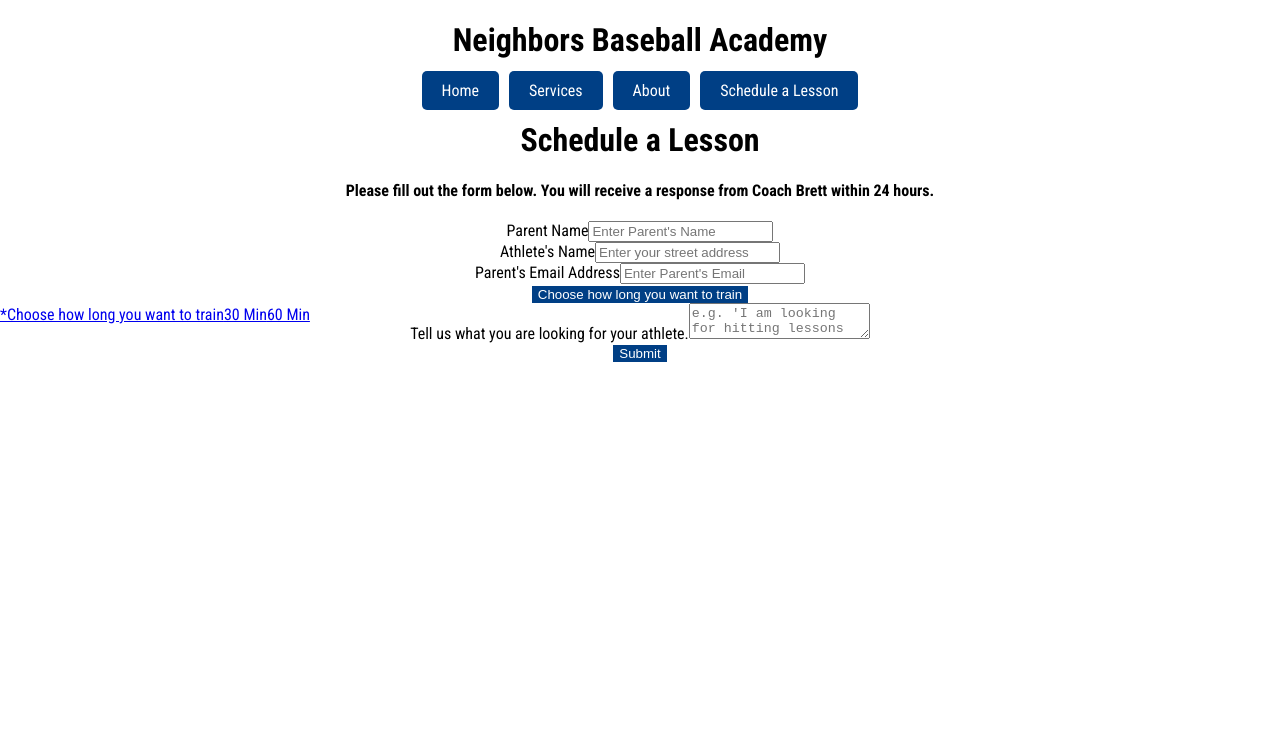
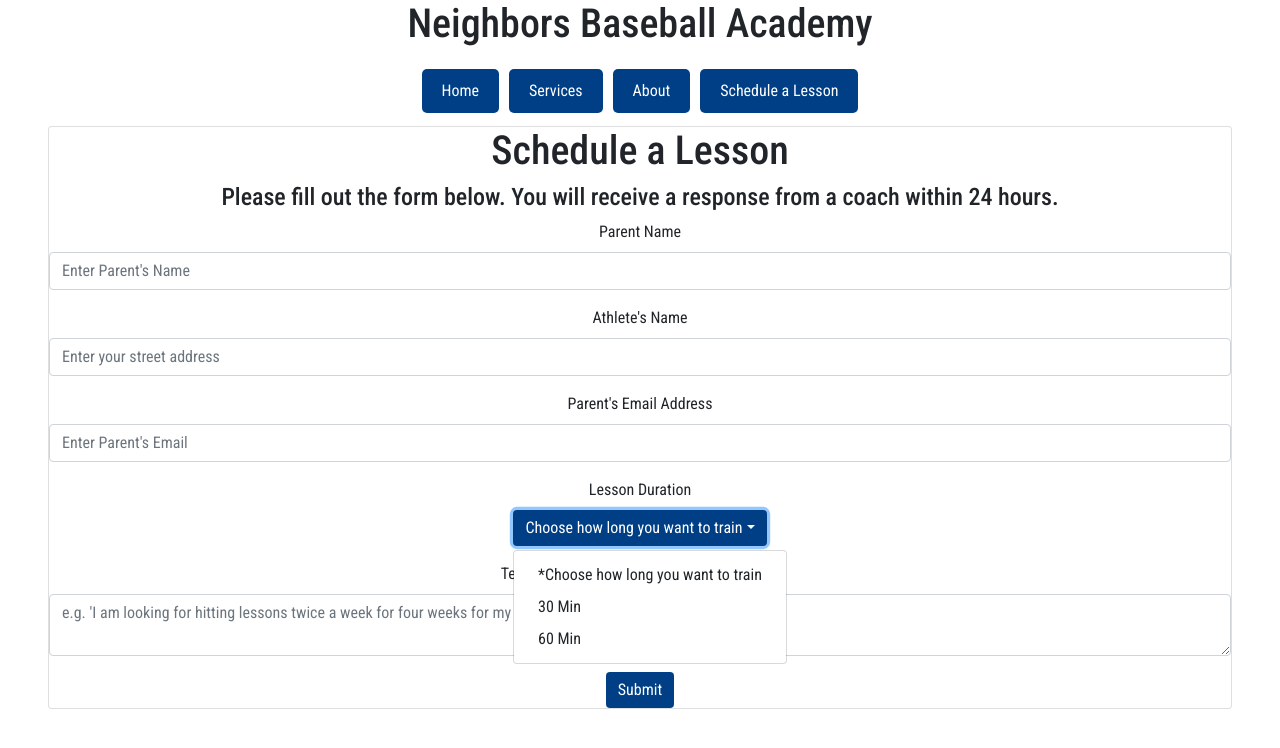
Before and after one commit to bneighbs6/baseball-site, a React (Create React App) app: page / in a window 1280 px wide. Both pictures are taken after a click on the button "Choose how long you want to train". Shown: the top 748 px of the page. Built offline with nearby package versions, Linux system fonts and the light colour scheme; the HTML template or start-up script is replaced by a standard one; a web font is replaced by a local one.

Commit message:
Editted styling of schedule form

```diff
--- a/public/index.html
+++ b/public/index.html
@@ -24,6 +24,10 @@
       work correctly both with client-side routing and a non-root public URL.
       Learn how to configure a non-root public URL by running `npm run build`.
     -->
+    <link
+  rel="stylesheet"
+  href="https://stackpath.bootstrapcdn.com/bootstrap/4.5.2/css/bootstrap.min.css"
+/>
     <link rel="preconnect" href="https://fonts.googleapis.com">
     <link rel="preconnect" href="https://fonts.gstatic.com" crossorigin>
     <link href="https://fonts.googleapis.com/css2?family=DynaPuff:wght@400..700&family=Libre+Baskerville:ital,wght@0,400;0,700;1,400&display=swap" rel="stylesheet">
--- a/src/Components/ScheduleForm.jsx
+++ b/src/Components/ScheduleForm.jsx
@@ -1,5 +1,5 @@
 import React, { useEffect, useState } from "react";
-import { Button, Dropdown, Form } from "react-bootstrap";
+import { Button, Dropdown, Form, Card } from "react-bootstrap";
 
 function ScheduleForm() {
 
@@ -50,8 +50,9 @@ function ScheduleForm() {
     setForm({ ...form, parent_email: e.target.value });
   }
 
-  function handleLessonDurationChange(e) {
-    setForm({ ...form, lesson_duration: e.target.value });
+  function handleLessonDurationChange(eventKey) {
+    setLessonDuration(eventKey); // Update the lesson duration state
+    setForm({ ...form, lesson_duration: eventKey }); // Update the form state
   }
 
   function handleRequestChange(e) {
@@ -59,9 +60,13 @@ function ScheduleForm() {
   }
 
   return (
-    <>
+    <div className="schedule-form mx-5">
+      <Card>
         <h1>Schedule a Lesson</h1>
-      <h4>Please fill out the form below. You will receive a response from Coach Brett within 24 hours.</h4>
+        <h4>
+          Please fill out the form below. You will receive a response from a
+          coach within 24 hours.
+        </h4>
         <Form onSubmit={handleSubmit}>
           <Form.Group className="mb-3">
             <Form.Label>Parent Name</Form.Label>
@@ -97,24 +102,33 @@ function ScheduleForm() {
             />
           </Form.Group>
 
-
           <Form.Group className="mb-3">
+            <Form.Label>Lesson Duration</Form.Label>
             <Dropdown onSelect={handleLessonDurationChange}>
               <Dropdown.Toggle
                 variant="primary"
-            style={{ backgroundColor: "#003f85", border: "none", color: "white" }}
-            >{lessonDuration || "Choose how long you want to train"}</Dropdown.Toggle>
+                style={{
+                  backgroundColor: "#003f85",
+                  border: "none",
+                  color: "white",
+                }}
+              >
+                {lessonDuration || "Choose how long you want to train"}
+              </Dropdown.Toggle>
               <Dropdown.Menu>
-                <Dropdown.Item disabled>*Choose how long you want to train</Dropdown.Item>
+                <Dropdown.Item>
+                  *Choose how long you want to train
+                </Dropdown.Item>
                 <Dropdown.Item eventKey={"30 Min"}>30 Min</Dropdown.Item>
                 <Dropdown.Item eventKey={"60 Min"}>60 Min</Dropdown.Item>
               </Dropdown.Menu>
             </Dropdown>
           </Form.Group>
 
-
           <Form.Group className="mb-3">
-          <Form.Label>Tell us what you are looking for your athlete.</Form.Label>
+            <Form.Label>
+              Tell us what you are looking for your athlete.
+            </Form.Label>
             <Form.Control
               name="request"
               as="textarea"
@@ -128,14 +142,19 @@ function ScheduleForm() {
           <Form.Group>
             <Button
               variant="primary"
-            style={{ backgroundColor: "#003f85", border: "none", color: "white" }}
+              style={{
+                backgroundColor: "#003f85",
+                border: "none",
+                color: "white",
+              }}
               type="submit"
             >
               Submit
             </Button>
           </Form.Group>
         </Form>
-    </>
+      </Card>
+    </div>
   );
 }
 
```
Lines whose indentation alone changed are shown as unchanged.
